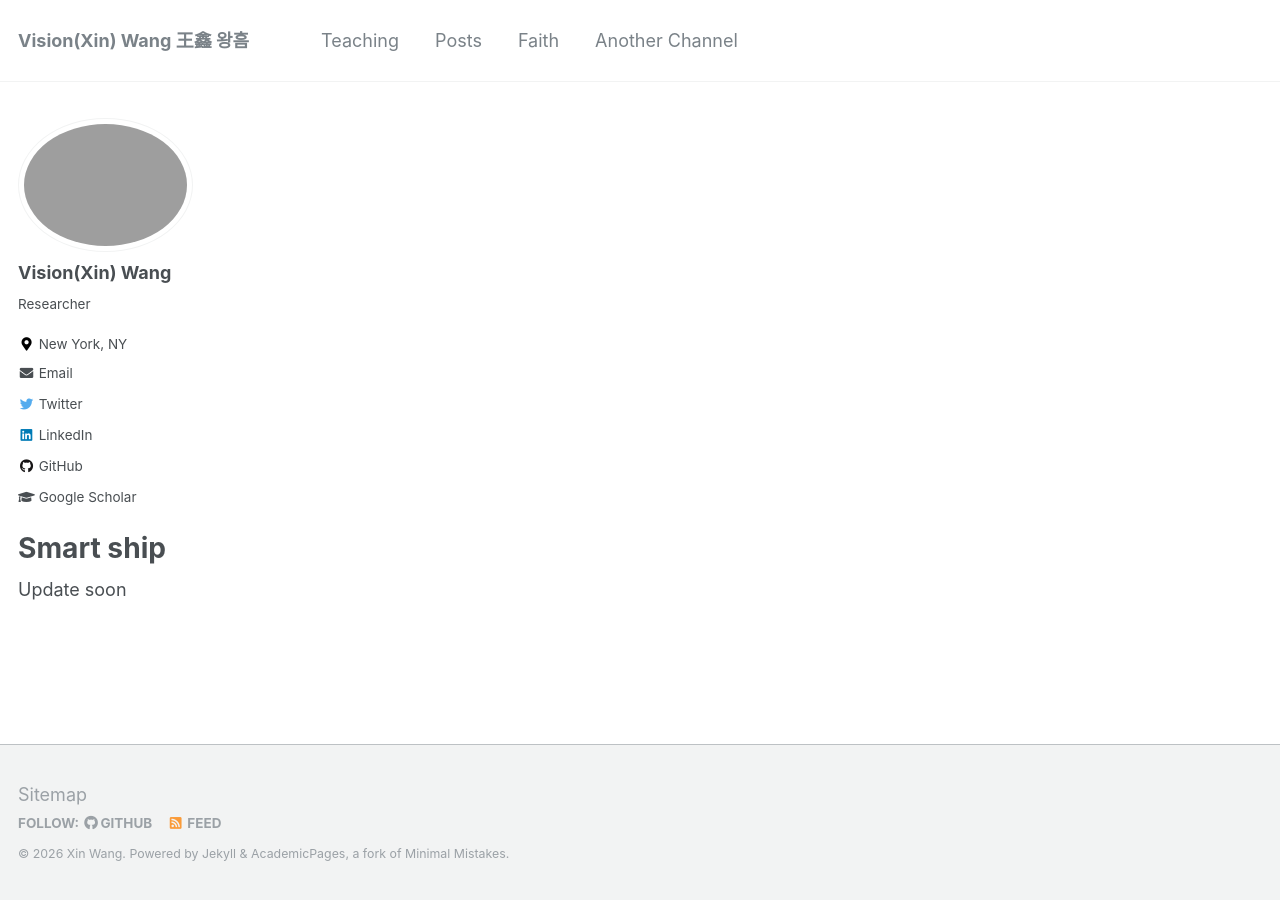
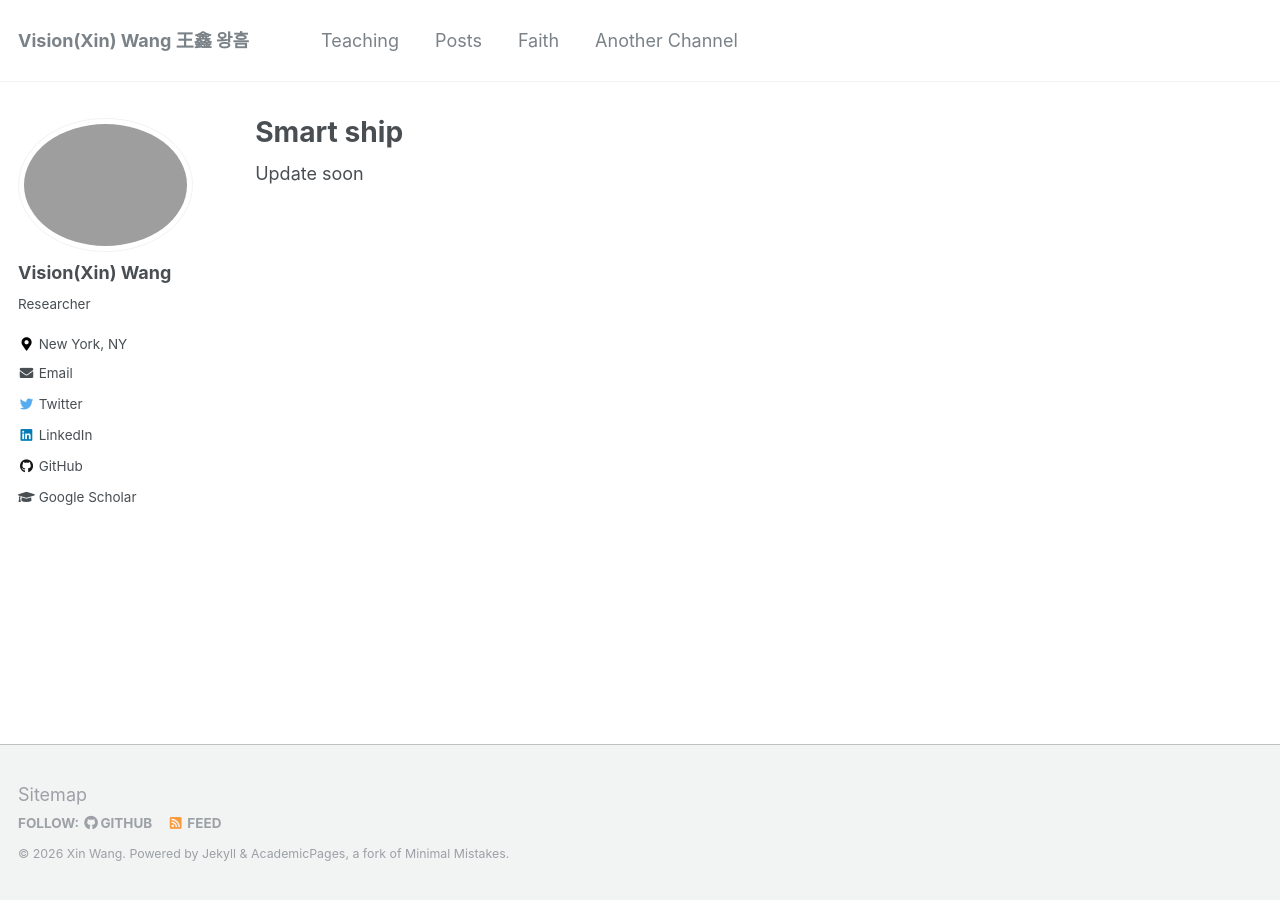
Before and after one commit to xin-wang-kr/xin-wang-kr.github.io, a Jekyll site: the page built from _pages/projects/ship.md, in a window 1280 px wide. Built offline with Jekyll 4.4.1, drawn with Linux system fonts in a browser that asks for light colours.

Commit message:
Adjust page layout for large breakpoint

```diff
--- a/_sass/_page.scss
+++ b/_sass/_page.scss
@@ -18,8 +18,8 @@
 
 .page {
   @include breakpoint($large) {
-    @include span(12 of 12);
-    @include prefix(0);
+    @include span(10 of 12 last);
+    @include prefix(0.25 of 12);
     @include suffix(0);
   }
 
```
